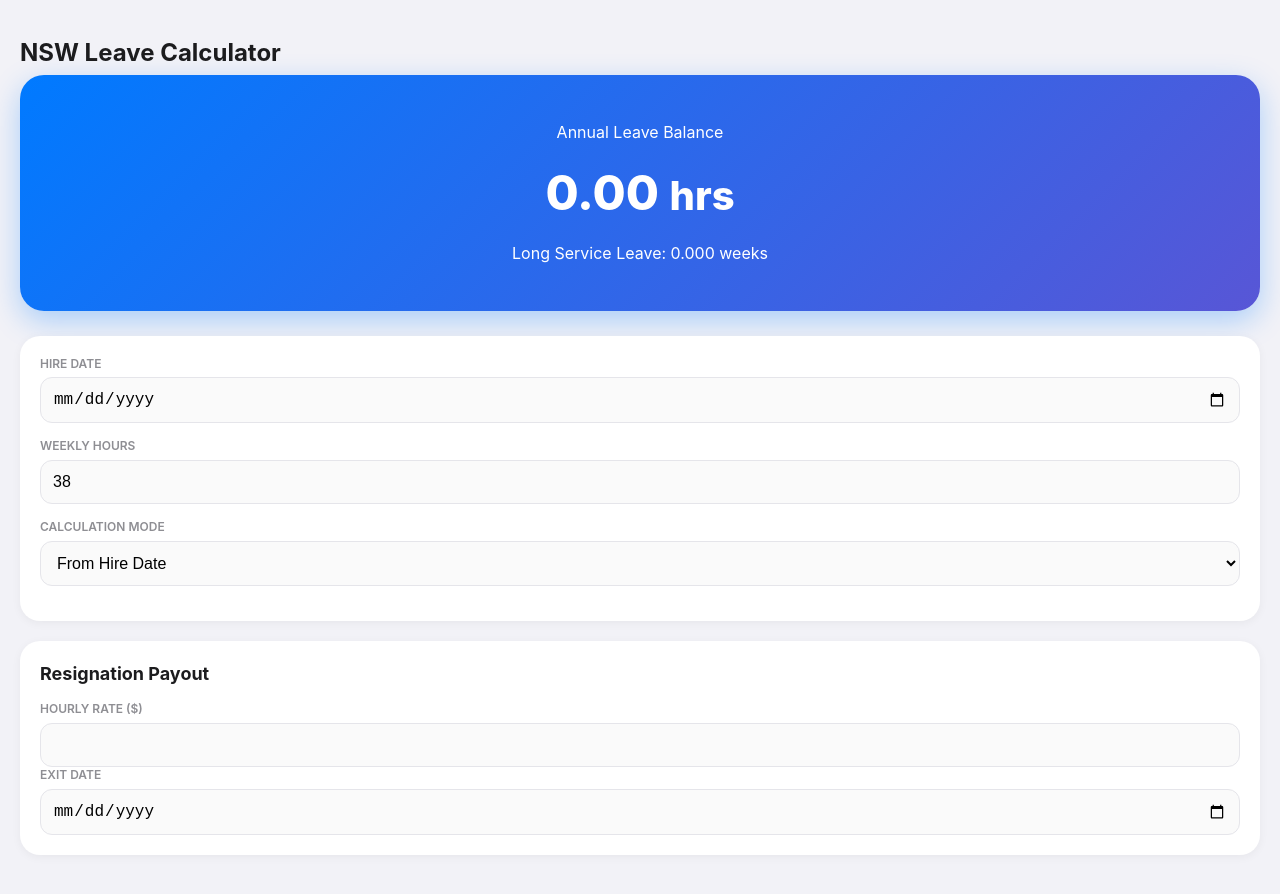
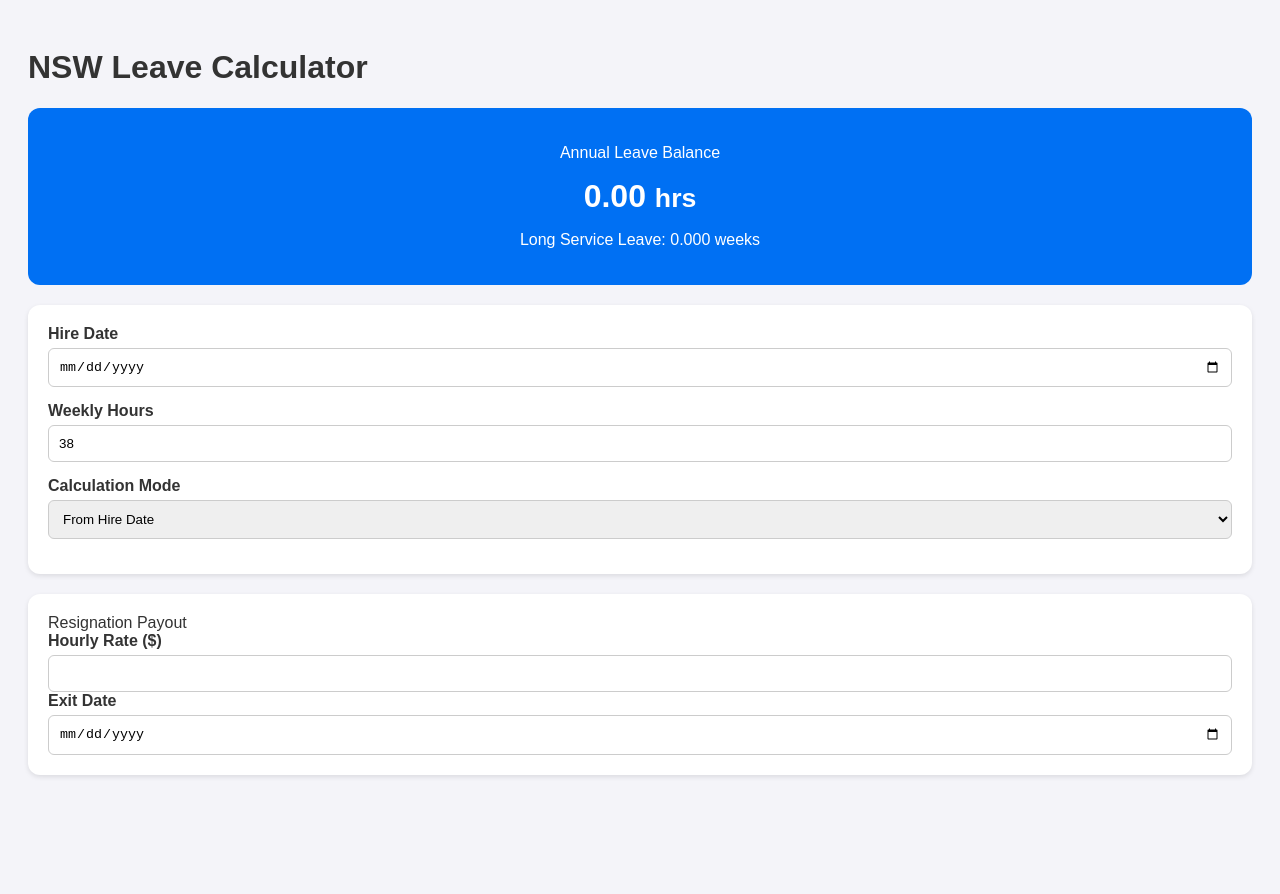
Before and after one commit to edmundchow/nsw-leave-calc, a plain HTML site: page index.html in a window 1280 px wide. After the commit the page ends 823 px from the top, so only its background shows below. Drawn offline with Linux system fonts and the light colour scheme.

Commit message:
Update style.css

```diff
--- a/style.css
+++ b/style.css
@@ -1,97 +1,46 @@
-:root {
-    --primary: #007AFF;
-    --secondary: #6f42c1;
-    --bg: #f2f2f7;
-    --card: #ffffff;
-    --text: #1c1c1e;
-    --muted: #8e8e93;
+body {
+    font-family: sans-serif;
+    background-color: #f4f4f9;
+    padding: 20px;
+    color: #333;
 }
 
-body {
-    font-family: -apple-system, BlinkMacSystemFont, "Segoe UI", Roboto, Helvetica, Arial, sans-serif;
-    background-color: var(--bg);
-    color: var(--text);
-    margin: 0;
+.dashboard-hero {
+    background: #0070f3;
+    color: white;
     padding: 20px;
-    line-height: 1.4;
+    border-radius: 12px;
+    text-align: center;
+    margin-bottom: 20px;
 }
 
-header h1 { font-size: 24px; margin-bottom: 5px; }
-#lastSync { font-size: 12px; color: var(--muted); margin-bottom: 20px; }
-
-.dashboard-hero {
-    background: linear-gradient(135deg, var(--primary), #5856d6);
-    color: white;
-    padding: 30px 20px;
-    border-radius: 24px;
-    box-shadow: 0 10px 30px rgba(0, 122, 255, 0.3);
-    margin-bottom: 25px;
-    text-align: center;
+.balance-large {
+    font-size: 32px;
+    font-weight: bold;
 }
 
-.balance-large { font-size: 48px; font-weight: 800; margin: 5px 0; }
-.lsl-badge { background: rgba(255,255,255,0.2); display: inline-block; padding: 5px 15px; border-radius: 20px; margin-top: 15px; font-size: 14px; }
-
 .card {
-    background: var(--card);
-    border-radius: 20px;
+    background: white;
     padding: 20px;
+    border-radius: 12px;
+    box-shadow: 0 2px 5px rgba(0,0,0,0.1);
     margin-bottom: 20px;
-    box-shadow: 0 2px 10px rgba(0,0,0,0.05);
 }
 
-.card-title { font-weight: 700; font-size: 18px; margin-bottom: 15px; }
-.small-text { font-size: 13px; color: var(--muted); margin-bottom: 10px; }
+.input-group {
+    margin-bottom: 15px;
+}
 
-.input-group { margin-bottom: 15px; }
-label { display: block; font-size: 12px; font-weight: 600; color: var(--muted); text-transform: uppercase; margin-bottom: 5px; }
-
-.date-row {
-    display: grid;
-    grid-template-columns: 1fr 1.5fr 1.2fr;
-    gap: 8px;
-    margin-bottom: 10px;
+label {
+    display: block;
+    margin-bottom: 5px;
+    font-weight: bold;
 }
 
 input, select {
     width: 100%;
-    padding: 12px;
-    border: 1px solid #e5e5ea;
-    border-radius: 12px;
-    font-size: 16px;
+    padding: 10px;
+    border: 1px solid #ccc;
+    border-radius: 6px;
     box-sizing: border-box;
-    background: #fafafa;
 }
-
-.roster-grid {
-    display: flex;
-    flex-wrap: wrap;
-    gap: 8px;
-    margin-top: 10px;
-}
-
-.chip {
-    background: #f2f2f7;
-    border: 1px solid #e5e5ea;
-    padding: 8px 12px;
-    border-radius: 20px;
-    font-size: 14px;
-    cursor: pointer;
-    display: flex;
-    align-items: center;
-    gap: 5px;
-}
-
-.chip:has(input:checked) {
-    background: var(--primary);
-    color: white;
-    border-color: var(--primary);
-}
-
-.opt-item {
-    background: #f8f0ff;
-    border-left: 4px solid var(--secondary);
-    padding: 12px;
-    border-radius: 8px;
-    margin-bottom: 10px;
-}
```
